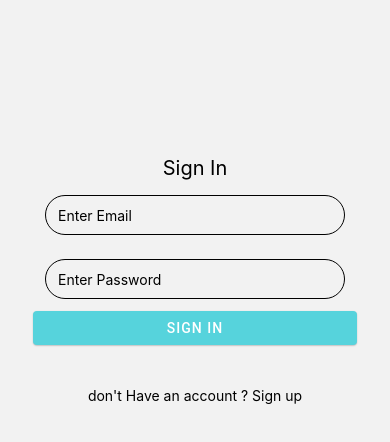
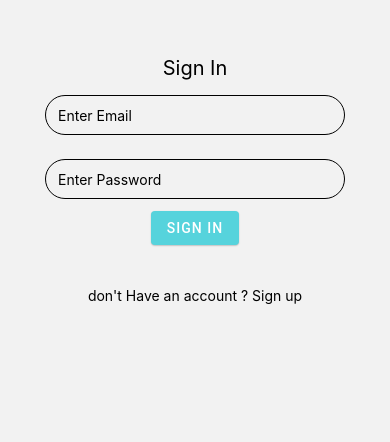
Before and after one commit to Faisals3/chat-app, a React Native app: screen / in a window 390 px wide. Shown: the part 144-586 px from the top of the page. Built offline with nearby package versions, Linux system fonts and the light colour scheme.

Commit message:
autnentication page keyboard hiding

```diff
--- a/src/pages/authenticationPage.js
+++ b/src/pages/authenticationPage.js
@@ -6,6 +6,8 @@ import {
   View,
   TextInput,
   ActivityIndicator,
+  TouchableWithoutFeedback,
+  Keyboard,
 } from 'react-native';
 import { Button } from 'react-native-paper';
 import Firebase from '../APIs/firebase';
@@ -112,8 +114,8 @@ export default function renderAuthentication({ navigation }) {
     if (loading === false) {
       //loading false
       return (
-        <View style={styles.container}>
-          <View style={{ justifyContent: 'center' }}>
+        <TouchableWithoutFeedback onPress={Keyboard.dismiss}>
+          <View style={styles.container}>
             <View style={{ justifyContent: 'center' }}>
               <Text style={{ fontSize: 20, textAlign: 'center', marginBottom: 3 }}>{signup}</Text>
             </View>
@@ -172,7 +174,7 @@ export default function renderAuthentication({ navigation }) {
               </TouchableOpacity>
             </View>
           </View>
-        </View>
+        </TouchableWithoutFeedback>
       );
     }
     return renderLoading();
@@ -182,8 +184,8 @@ export default function renderAuthentication({ navigation }) {
     const { signin } = lang.en;
     if (loading === false) {
       return (
-        <View style={styles.container}>
-          <View style={{ justifyContent: 'center' }}>
+        <TouchableWithoutFeedback onPress={Keyboard.dismiss}>
+          <View style={styles.container}>
             <View style={{ justifyContent: 'center' }}>
               <Text style={{ fontSize: 20, textAlign: 'center', marginBottom: 3 }}>{signin}</Text>
             </View>
@@ -231,7 +233,7 @@ export default function renderAuthentication({ navigation }) {
               <View></View>
             </View>
           </View>
-        </View>
+        </TouchableWithoutFeedback>
       );
     }
 
@@ -254,10 +256,11 @@ export default function renderAuthentication({ navigation }) {
 
 const styles = StyleSheet.create({
   container: {
-    margin: 30,
+    flex: 1,
+    padding: 30,
     flexDirection: 'column',
     alignItems: 'center',
-    marginTop: 300,
+    paddingTop: 200,
   },
 
   logoutButton: {
```
